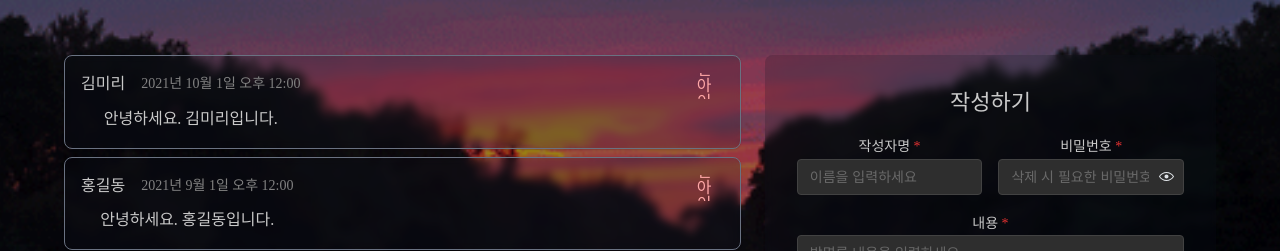
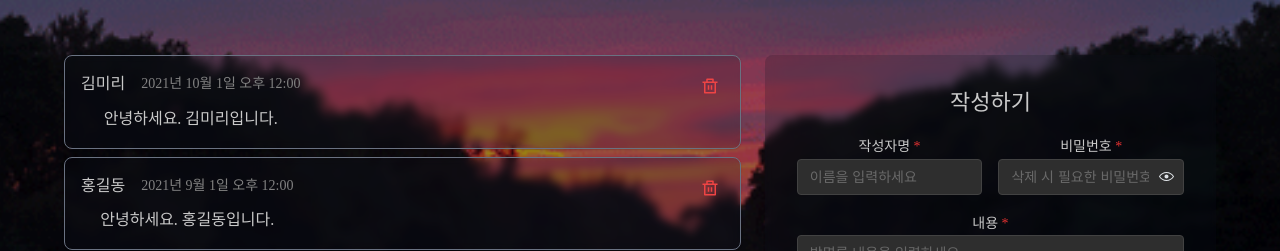
Before and after one commit to dlwlsdn201/dev.leejinw-portfolio-2025--react19, a React (Vite) app: page /comment in a window 1280 px wide. Shown: the part 127-378 px from the top of the page. Built offline with nearby package versions, Linux system fonts and the light colour scheme; no server answers.

Commit message:
:art: #3 방명록 삭제 아이콘 요소 신규 추가

```diff
--- a/src/app/config/colors.ts
+++ b/src/app/config/colors.ts
@@ -1,4 +1,4 @@
-export const colorPalette = {
+export const COLOR_THEME = {
   light: {
     // UI
     background: '#F4F6F9', // 부드러운 회색빛 화이트
@@ -14,6 +14,7 @@ export const colorPalette = {
     'dark-headline': '#E5E7EB', // 밝은 회색 화이트
     'dark-body': '#D1D5DB', // 중간 밝기 그레이
     'dark-subtitle': '#9CA3AF', // 연한 회색
+    danger: '#EF4444',
     accent: {
       success: '#22C55E', // 밝은 녹색
       warning: '#F59E0B', // 따뜻한 황색
@@ -34,11 +35,11 @@ export const colorPalette = {
 export const tailwindThemeConfig = {
   extend: {
     colors: {
-      ...colorPalette,
+      ...COLOR_THEME,
     },
     backgroundImage: {
-      'hero-gradient': colorPalette.gradients.heroSection,
-      'card-gradient': colorPalette.gradients.projectCard,
+      'hero-gradient': COLOR_THEME.gradients.heroSection,
+      'card-gradient': COLOR_THEME.gradients.projectCard,
     },
   },
 };
--- a/src/shared/assets/icon/skills.tsx
+++ b/src/shared/assets/icon/skills.tsx
@@ -58,6 +58,6 @@ const iconMaps: {
   mantineUI: { name: 'mantine UI', icon: SiMantineIcon },
 };
 
-export const SkillsIconProvider = (skillKeys: Skills[]) => {
+export const skillsIconProvider = (skillKeys: Skills[]) => {
   return skillKeys.map((key) => iconMaps[key]);
 };
--- /dev/null
+++ b/src/shared/assets/icon/tools.tsx
@@ -0,0 +1,26 @@
+import { COLOR_THEME } from '@app/config/colors';
+import { IconSize } from '@app/config/icon';
+import { RiDeleteBinLine } from 'react-icons/ri';
+
+type Tools = 'delete';
+
+/**
+ * @desc React Icon
+ * @see https://simpleicons.org/?q=react
+ */
+const RiDeleteBinLineIcon = (
+  <RiDeleteBinLine size={IconSize.SMALL} color={COLOR_THEME.light.danger} />
+);
+
+const iconMaps: {
+  [key in Tools]: {
+    name: string;
+    icon: React.ReactElement;
+  };
+} = {
+  delete: { name: 'delete', icon: RiDeleteBinLineIcon },
+};
+
+export const toolsIconProvider = ({ keys }: { keys: Tools[] }) => {
+  return keys.map((key) => iconMaps[key]);
+};
--- a/src/widgets/comment/CommentListWidget.tsx
+++ b/src/widgets/comment/CommentListWidget.tsx
@@ -1,20 +1,17 @@
 // GuestBook.tsx
 import { useState, useEffect } from 'react';
 import {
-  TextInput,
-  Textarea,
   Button,
   Paper,
-  Title,
   Text,
   Group,
-  Stack,
   PasswordInput,
   Modal,
   ActionIcon,
 } from '@mantine/core';
 import { notifications } from '@mantine/notifications';
 import { useDisclosure } from '@mantine/hooks';
+import { toolsIconProvider } from '@/shared/assets/icon/tools';
 
 interface GuestbookEntry {
   _id: string;
@@ -180,12 +177,16 @@ export const CommentListWidget = () => {
     });
   };
 
+  const deleteIcon = toolsIconProvider({ keys: ['delete'] }).map(
+    (iconObj) => iconObj.icon
+  );
+
   return (
     <div className="w-full py-12 flex-[0.6]">
       <div className="my-8">
         <div className="flex flex-col gap-y-2">
           {entries.length === 0 ? (
-            <Text color="dimmed" py="xl">
+            <Text c="dimmed" py="xl">
               아직 작성된 방명록이 없습니다. 첫 번째 방명록을 작성해보세요!
             </Text>
           ) : (
@@ -208,7 +209,7 @@ export const CommentListWidget = () => {
                   <div>
                     <Group>
                       <Text className="text-gray-800">{entry.author}</Text>
-                      <Text size="sm" color="dimmed">
+                      <Text size="sm" c="dimmed">
                         {formatDate(entry.createdAt)}
                       </Text>
                     </Group>
@@ -222,8 +223,7 @@ export const CommentListWidget = () => {
                     onClick={() => handleOpenDeleteModal(entry._id)}
                     className="hover:bg-red-50"
                   >
-                    액션 아이콘
-                    {/* <IconTrash size={18} /> */}
+                    {...deleteIcon}
                   </ActionIcon>
                 </div>
               </Paper>
@@ -243,7 +243,7 @@ export const CommentListWidget = () => {
             onChange={(e) => setDeletePassword(e.target.value)}
             mb="md"
           />
-          <Group>
+          <Group justify="flex-end">
             <Button variant="outline" onClick={close}>
               취소
             </Button>
--- a/src/widgets/intro/components/ProjectCard.tsx
+++ b/src/widgets/intro/components/ProjectCard.tsx
@@ -44,6 +44,7 @@ export const ProjectCard: React.FC<ProjectCardProps> = ({ project, index }) => {
             <div className="z-10 relative flex gap-2 -translate-y-10 group-hover:translate-y-0 transition-transform duration-300">
               {project.skills.map((item, idx) => (
                 <Tooltip
+                  key={item.name}
                   label={item.name}
                   transitionProps={{ transition: 'pop', duration: 300 }}
                 >
--- a/src/widgets/intro/config/project.ts
+++ b/src/widgets/intro/config/project.ts
@@ -1,4 +1,4 @@
-import { SkillsIconProvider } from '@shared/assets/icon/skills';
+import { skillsIconProvider } from '@shared/assets/icon/skills';
 import Project_1_Image from '@shared/assets/image/project_sample.jpeg';
 import Project_1 from '@shared/assets/image/Project_1.gif';
 
@@ -10,7 +10,7 @@ export const PROJECT_CONFIG = [
       'React 18, TypeScript 환경을 기반으로 개발한 영화 Top 10 랭킹 정보 제공 웹 서비스입니다.',
     imageSrc: Project_1,
     category: 'FrontEnd',
-    skills: SkillsIconProvider([
+    skills: skillsIconProvider([
       'typescript',
       'react',
       'tanstack/react-query',
@@ -25,7 +25,7 @@ export const PROJECT_CONFIG = [
     description: '(작업 중)',
     imageSrc: Project_1_Image,
     category: '(작업 중)',
-    skills: SkillsIconProvider([
+    skills: skillsIconProvider([
       'javascript',
       'react',
       'styledComponents',
@@ -39,7 +39,7 @@ export const PROJECT_CONFIG = [
     description: '(작업 중)',
     imageSrc: Project_1_Image,
     category: '(작업 중)',
-    skills: SkillsIconProvider([
+    skills: skillsIconProvider([
       'typescript',
       'react',
       'styledComponents',
@@ -53,7 +53,7 @@ export const PROJECT_CONFIG = [
     description: '(작업 중)',
     imageSrc: Project_1_Image,
     category: '(작업 중)',
-    skills: SkillsIconProvider([
+    skills: skillsIconProvider([
       'typescript',
       'react',
       'styledComponents',
@@ -67,7 +67,7 @@ export const PROJECT_CONFIG = [
     description: '(작업 중)',
     imageSrc: Project_1_Image,
     category: '(작업 중)',
-    skills: SkillsIconProvider([
+    skills: skillsIconProvider([
       'typescript',
       'nextjs',
       'tailwindCss',
@@ -81,7 +81,7 @@ export const PROJECT_CONFIG = [
     description: '(작업 중)',
     imageSrc: Project_1_Image,
     category: '(작업 중)',
-    skills: SkillsIconProvider(['nextjs', 'styledComponents']),
+    skills: skillsIconProvider(['nextjs', 'styledComponents']),
     link: '#',
   },
 ];
```
